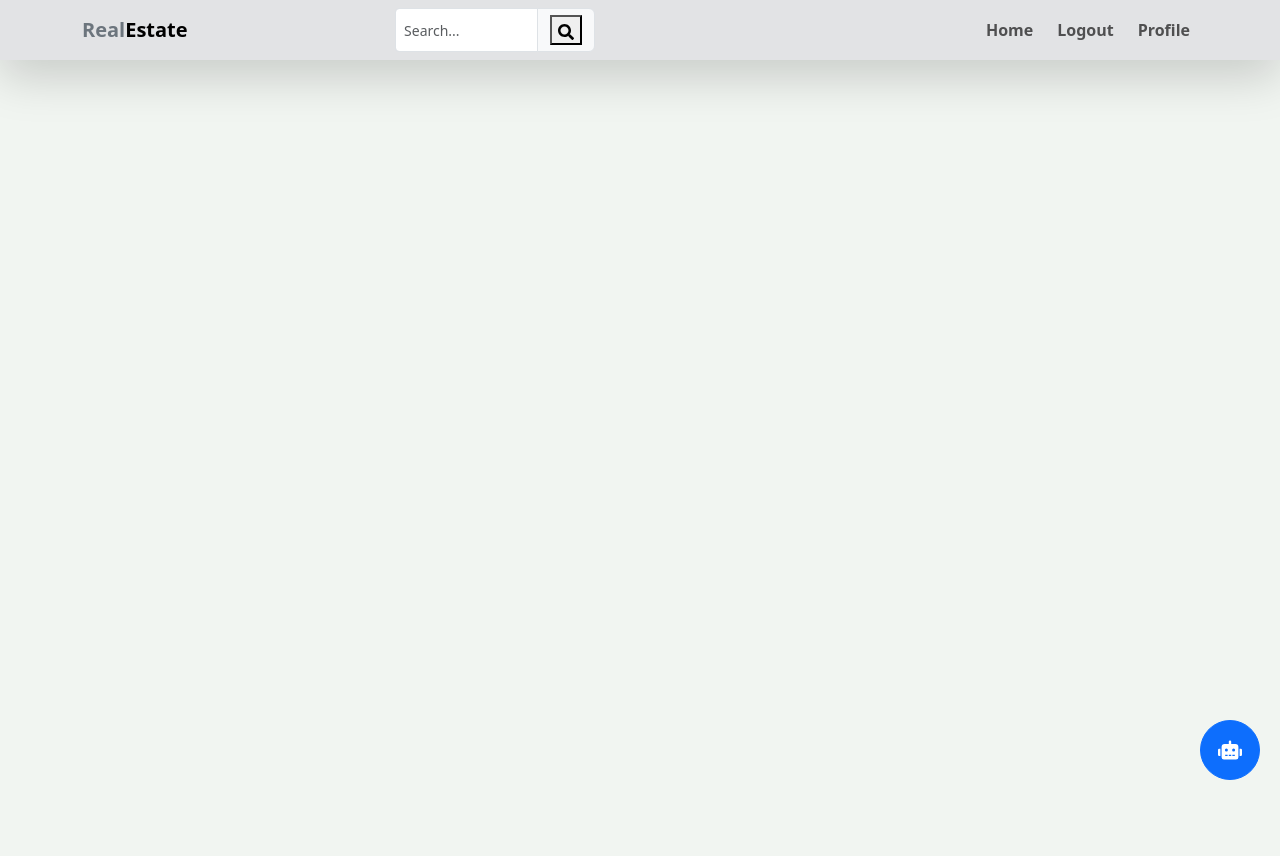
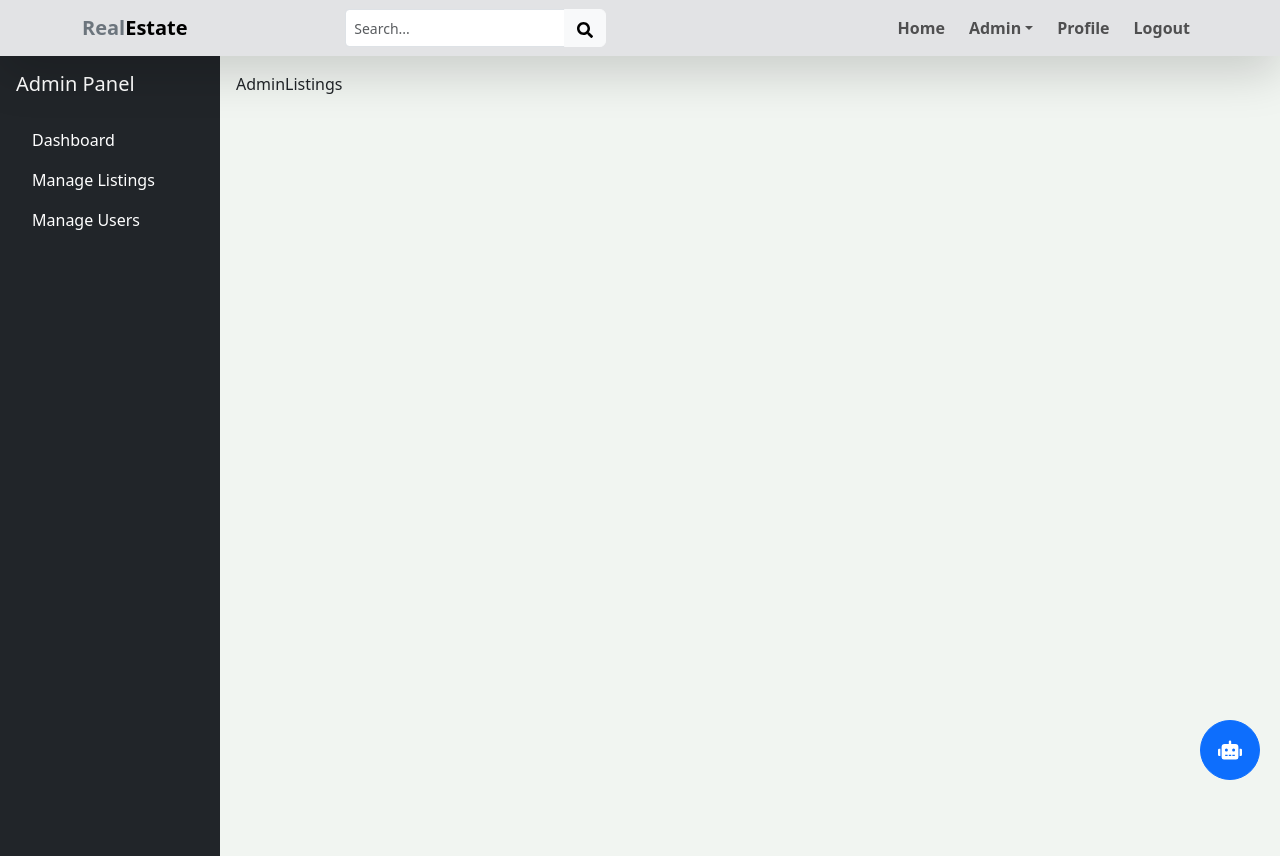
Before and after one commit to Bishes7/real-estate_frontend, a React (Vite) app: page /admin/listings in a window 1280 px wide. Before the commit the page ends 800 px from the top, so only its background shows below. Built offline with nearby package versions, Linux system fonts and the light colour scheme; sample sign-in values are in the browser's storage.

Commit message:
crated separare admin layout

```diff
--- a/src/App.jsx
+++ b/src/App.jsx
@@ -2,7 +2,6 @@ import React from "react";
 import { BrowserRouter, Routes, Route } from "react-router-dom";
 import Home from "./pages/Home";
 import Login from "./pages/Login";
-
 import About from "./pages/About";
 import Signup from "./pages/Signup";
 import Profile from "./pages/Profile";
@@ -14,7 +13,11 @@ import PropertyLandingPage from "./pages/PropertyLandingPage";
 import Chatbot from "./components/ui/ChatBot";
 import SearchPage from "./pages/SearchPage";
 
-("./pages/Home");
+import AdminRoute from "./components/admin/AdminRoute";
+import AdminLayout from "./pages/admin/AdminLayoutPage";
+import AdminDashBoard from "./pages/admin/AdminDashBoard";
+import AdminListings from "./pages/admin/AdminListings";
+import EditUsers from "./pages/admin/EditUsers";
 
 const App = () => {
   return (
@@ -23,15 +26,46 @@ const App = () => {
         <Chatbot />
         <Header />
         <Routes>
+          {/* Public routes */}
           <Route path="/" element={<Home />} />
           <Route path="/login" element={<Login />} />
           <Route path="/signup" element={<Signup />} />
           <Route path="/about" element={<About />} />
           <Route path="/listing/:listingId" element={<PropertyLandingPage />} />
           <Route path="/search" element={<SearchPage />} />
+
+          {/* Private (logged-in) routes */}
           <Route element={<PrivateRoute />}>
             <Route path="/profile" element={<Profile />} />
             <Route path="/create-listing" element={<ListingPage />} />
+          </Route>
+
+          {/* Admin-only routes */}
+          <Route element={<AdminRoute />}>
+            <Route
+              path="/admin/dashboard"
+              element={
+                <AdminLayout>
+                  <AdminDashBoard />
+                </AdminLayout>
+              }
+            />
+            <Route
+              path="/admin/listings"
+              element={
+                <AdminLayout>
+                  <AdminListings />
+                </AdminLayout>
+              }
+            />
+            <Route
+              path="/admin/users"
+              element={
+                <AdminLayout>
+                  <EditUsers />
+                </AdminLayout>
+              }
+            />
           </Route>
         </Routes>
       </BrowserRouter>
--- a/src/components/Header.jsx
+++ b/src/components/Header.jsx
@@ -1,14 +1,16 @@
-import React, { useState } from "react";
+import React, { useEffect, useRef, useState } from "react";
 import { FaSearch } from "react-icons/fa";
-import Form from "react-bootstrap/Form";
-import Container from "react-bootstrap/Container";
-import InputGroup from "react-bootstrap/InputGroup";
-import Nav from "react-bootstrap/Nav";
-
-import Navbar from "react-bootstrap/Navbar";
+import {
+  Form,
+  Container,
+  InputGroup,
+  Nav,
+  Navbar,
+  Button,
+  NavDropdown,
+} from "react-bootstrap";
 import { Link, useNavigate } from "react-router-dom";
 import { useDispatch, useSelector } from "react-redux";
-
 import { useLogoutMutation } from "../slices/usersApiSlice";
 import { logout } from "../slices/authSlice";
 import { useSearchListingsQuery } from "../slices/listingsApiSlice";
@@ -17,38 +19,69 @@ import { Loader } from "./ui/Loader";
 
 const Header = () => {
   const [searchTerm, setSearchTerm] = useState("");
+  const [showSuggestions, setShowSuggestions] = useState(false);
+  const [debounced, setDebounced] = useState("");
+  const inputRef = useRef(null);
+  const popupRef = useRef(null);
+
   const dispatch = useDispatch();
   const navigate = useNavigate();
+  const [logOutApi] = useLogoutMutation();
+  const { userInfo } = useSelector((state) => state.auth);
+  console.log("userInfo:", userInfo);
 
-  const [logOutApi] = useLogoutMutation();
-  const handleLogOut = async () => {
+  // Debounce search term (300ms)
+  useEffect(() => {
+    const t = setTimeout(() => setDebounced(searchTerm.trim()), 300);
+    return () => clearTimeout(t);
+  }, [searchTerm]);
+
+  // Close suggestions when clicking outside
+  useEffect(() => {
+    const onDocClick = (e) => {
+      if (
+        popupRef.current &&
+        !popupRef.current.contains(e.target) &&
+        inputRef.current &&
+        !inputRef.current.contains(e.target)
+      ) {
+        setShowSuggestions(false);
+      }
+    };
+    document.addEventListener("mousedown", onDocClick);
+    return () => document.removeEventListener("mousedown", onDocClick);
+  }, []);
+
+  // Only query when we want suggestions and at least 2 chars
+  const shouldQuery = showSuggestions && debounced.length >= 2;
+  const {
+    data: searchResults,
+    isLoading,
+    error,
+  } = useSearchListingsQuery({ searchTerm: debounced }, { skip: !shouldQuery });
+
+  const handleSubmit = (e) => {
+    e.preventDefault();
+    const q = searchTerm.trim();
+    if (!q) return;
+    setShowSuggestions(false);
+    const urlParams = new URLSearchParams(window.location.search);
+    urlParams.set("searchTerm", q);
+    navigate(`/search?${urlParams.toString()}`);
+  };
+
+  const handleLogout = async () => {
     try {
       await logOutApi().unwrap();
       dispatch(logout());
       navigate("/login");
-    } catch (error) {
-      console.log(error);
+    } catch (err) {
+      console.log(err);
     }
   };
-  const { userInfo } = useSelector((state) => state.auth);
 
-  const {
-    data: searchResults,
-    isLoading,
-    error,
-  } = useSearchListingsQuery({ searchTerm }, { skip: !searchTerm });
-
-  const handleSubmit = async (e) => {
-    e.preventDefault();
-    if (!searchTerm.trim()) return;
-
-    const urlParams = new URLSearchParams(window.location.search);
-    urlParams.set("searchTerm", searchTerm);
-    const searchQuery = urlParams.toString();
-    navigate(`/search?${searchQuery}`);
-  };
   return (
-    <Navbar expand="md" bg="secondary-subtle" className="shadow-lg  p-2">
+    <Navbar expand="md" bg="secondary-subtle" className="shadow-lg p-2">
       <Container>
         <Navbar.Brand className="fw-bold ">
           <span className="text-secondary">Real</span>
@@ -59,27 +92,36 @@ const Header = () => {
 
         <Navbar.Collapse id="main-navbar" className="justify-content-between">
           <Form
-            className="d-flex mx-auto  "
-            style={{ maxWidth: "500px" }}
+            className="d-flex mx-auto"
+            style={{ maxWidth: 500 }}
             onSubmit={handleSubmit}
+            autoComplete="off"
           >
-            <InputGroup style={{ maxWidth: "200px" }}>
+            <InputGroup style={{ maxWidth: 320 }}>
               <Form.Control
+                ref={inputRef}
                 type="text"
+                name="search"
+                autoComplete="off"
                 placeholder="Search..."
-                className="form-control-sm "
+                className="form-control-sm"
+                value={searchTerm}
                 onChange={(e) => setSearchTerm(e.target.value)}
+                onFocus={() => setShowSuggestions(true)}
+                onKeyDown={(e) => {
+                  if (e.key === "Escape") setShowSuggestions(false);
+                }}
               />
-              <InputGroup.Text>
-                <button>
-                  <FaSearch />
-                </button>
-              </InputGroup.Text>
+              <Button type="submit" variant="light">
+                <FaSearch />
+              </Button>
             </InputGroup>
           </Form>
 
-          {searchTerm && (
+          {/* Suggestions popup (only when focused + >=2 chars) */}
+          {showSuggestions && debounced.length >= 2 && (
             <div
+              ref={popupRef}
               className="position-absolute bg-white shadow p-2 mt-5 rounded"
               style={{
                 top: "50px",
@@ -93,23 +135,29 @@ const Header = () => {
               {error && (
                 <Message variant="danger">{error?.data?.message}</Message>
               )}
-              {searchResults &&
+
+              {Array.isArray(searchResults) &&
                 searchResults.map((item) => (
                   <div
                     key={item._id}
                     className="p-2 border-bottom"
-                    onClick={() => navigate(`/listing/${item._id}`)}
+                    onClick={() => {
+                      setShowSuggestions(false);
+                      navigate(`/listing/${item._id}`);
+                    }}
                     style={{ cursor: "pointer" }}
                   >
                     <strong>{item.name}</strong>
                     <div className="small text-muted">{item.address}</div>
                   </div>
                 ))}
-              {searchResults?.length === 0 && (
+
+              {Array.isArray(searchResults) && searchResults.length === 0 && (
                 <div className="p-2">No results found</div>
               )}
             </div>
           )}
+
           <Nav className="fw-bold gap-2 ms-auto ">
             <Nav.Link as={Link} to="/">
               Home
@@ -117,12 +165,28 @@ const Header = () => {
 
             {userInfo ? (
               <>
-                <Nav.Link as={Link} to="/login" onClick={handleLogOut}>
-                  Logout
-                </Nav.Link>
+                {/* ✅ Admin Dropdown Menu */}
+                {userInfo &&
+                  userInfo.user &&
+                  userInfo.user.role === "admin" && (
+                    <NavDropdown title="Admin" id="admin-menu">
+                      <NavDropdown.Item as={Link} to="/admin/dashboard">
+                        Dashboard
+                      </NavDropdown.Item>
+                      <NavDropdown.Item as={Link} to="/admin/listings">
+                        Manage Listings
+                      </NavDropdown.Item>
+                      <NavDropdown.Item as={Link} to="/admin/users">
+                        Manage Users
+                      </NavDropdown.Item>
+                    </NavDropdown>
+                  )}
 
                 <Nav.Link as={Link} to="/profile">
                   Profile
+                </Nav.Link>
+                <Nav.Link as={Link} to="/login" onClick={handleLogout}>
+                  Logout
                 </Nav.Link>
               </>
             ) : (
--- /dev/null
+++ b/src/components/admin/AdminRoute.jsx
@@ -0,0 +1,16 @@
+import React from "react";
+import { useSelector } from "react-redux";
+import { Navigate, Outlet } from "react-router-dom";
+
+const AdminRoute = () => {
+  const { userInfo } = useSelector((state) => state.auth);
+
+  // Only allow if logged in AND role is "admin"
+  return userInfo && userInfo.user.role === "admin" ? (
+    <Outlet />
+  ) : (
+    <Navigate to="/login" />
+  );
+};
+
+export default AdminRoute;
--- /dev/null
+++ b/src/components/admin/AdminSidebar.jsx
@@ -0,0 +1,24 @@
+// src/components/AdminSidebar.js
+import { Nav } from "react-bootstrap";
+import { Link } from "react-router-dom";
+
+const AdminSidebar = () => {
+  return (
+    <div className="bg-dark text-white p-3 vh-100" style={{ width: "220px" }}>
+      <h5 className="mb-4">Admin Panel</h5>
+      <Nav className="flex-column">
+        <Nav.Link as={Link} to="/admin/dashboard" className="text-white">
+          Dashboard
+        </Nav.Link>
+        <Nav.Link as={Link} to="/admin/listings" className="text-white">
+          Manage Listings
+        </Nav.Link>
+        <Nav.Link as={Link} to="/admin/users" className="text-white">
+          Manage Users
+        </Nav.Link>
+      </Nav>
+    </div>
+  );
+};
+
+export default AdminSidebar;
--- a/src/index.css
+++ b/src/index.css
@@ -7,3 +7,8 @@ body {
 .cursor-pointer {
   cursor: pointer;
 }
+input::-webkit-autofill,
+input::-webkit-autofill:hover,
+input::-webkit-autofill:focus {
+  transition: background-color 5000s ease-in-out 0s;
+}
--- /dev/null
+++ b/src/pages/admin/AdminDashBoard.jsx
@@ -0,0 +1,7 @@
+import React from "react";
+
+const AdminDashBoard = () => {
+  return <div>AdminDashBoard</div>;
+};
+
+export default AdminDashBoard;
--- /dev/null
+++ b/src/pages/admin/AdminLayoutPage.jsx
@@ -0,0 +1,15 @@
+import React from "react";
+import AdminSidebar from "../../components/admin/AdminSidebar";
+
+const AdminLayout = ({ children }) => {
+  return (
+    <div className="d-flex">
+      {/* Sidebar on the left */}
+      <AdminSidebar />
+      {/* Main content on the right */}
+      <div className="flex-grow-1 p-3">{children}</div>
+    </div>
+  );
+};
+
+export default AdminLayout;
--- /dev/null
+++ b/src/pages/admin/AdminListings.jsx
@@ -0,0 +1,7 @@
+import React from "react";
+
+const AdminListings = () => {
+  return <div>AdminListings</div>;
+};
+
+export default AdminListings;
--- /dev/null
+++ b/src/pages/admin/EditUsers.jsx
@@ -0,0 +1,7 @@
+import React from "react";
+
+const EditUsers = () => {
+  return <div>EditUsers</div>;
+};
+
+export default EditUsers;
```
Also changed, not shown: src/pages/SearchPage.jsx (+6 -1 lines).
